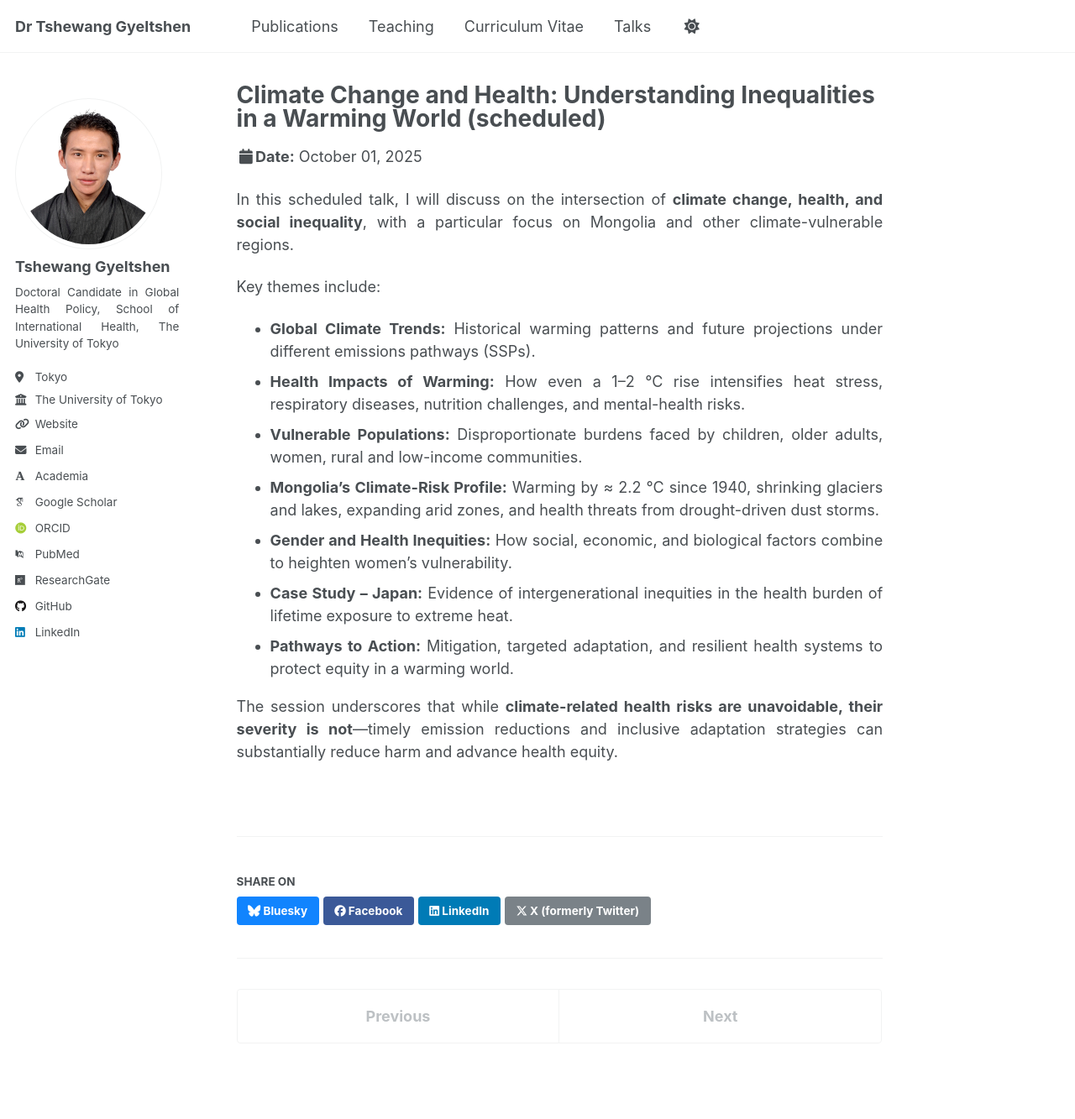
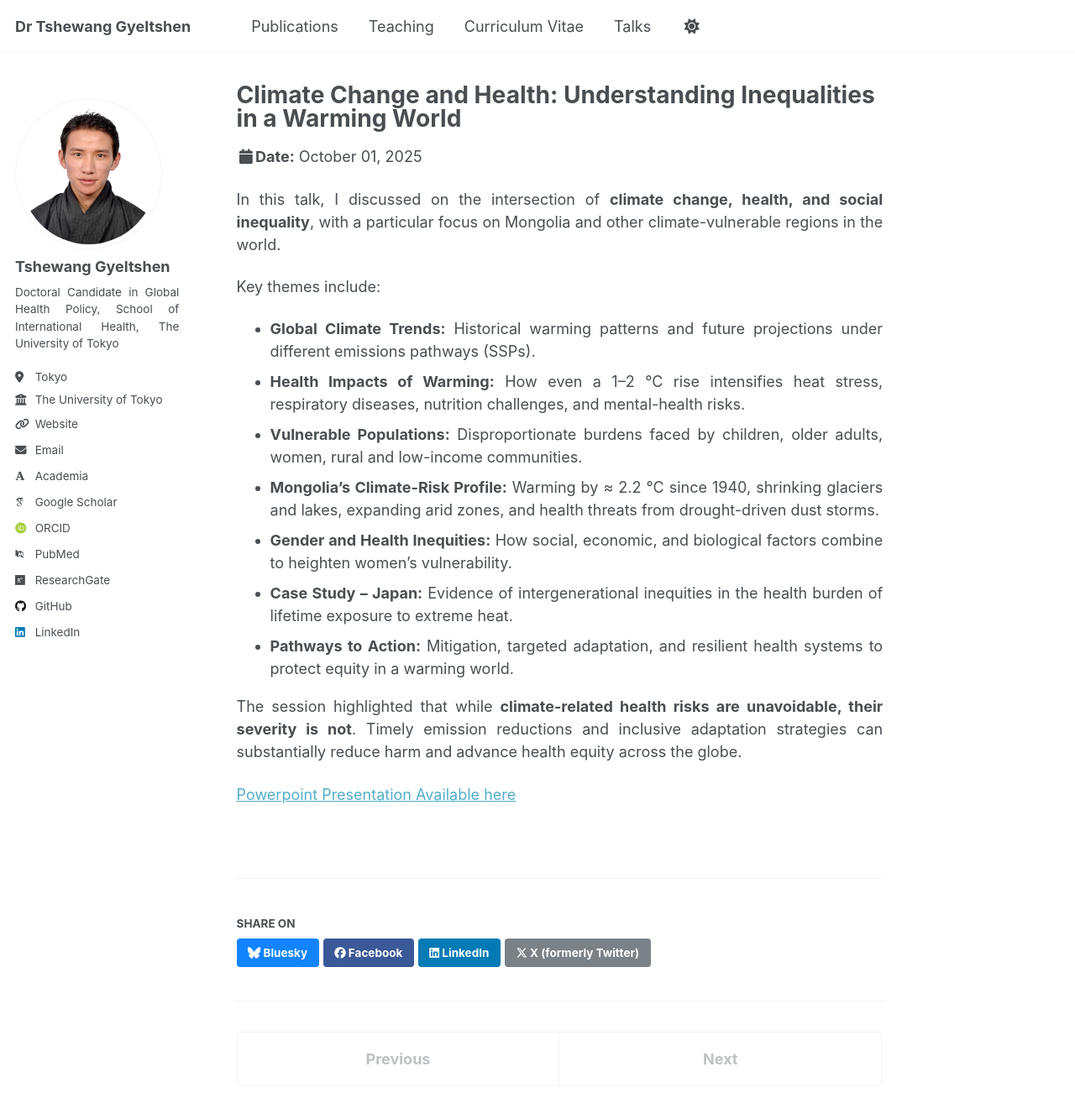
Before and after one commit to tgyeltshen/tgyeltshen.github.io, a Jekyll site: the page built from _talks/2025-10-01-talk-3.md, in a window 1280 px wide and 1400 px high. Shown: the top 1333 px of the window at 84% size. Built offline with Jekyll 4.4.1, drawn with Linux system fonts in a browser that asks for light colours; some web fonts are replaced; a script that is not in the unit is left out.

Commit message:
teachingupdate

```diff
--- a/_talks/2025-10-01-talk-3.md
+++ b/_talks/2025-10-01-talk-3.md
@@ -1,5 +1,5 @@
 ---
-title: "Climate Change and Health: Understanding Inequalities in a Warming World (scheduled)"
+title: "Climate Change and Health: Understanding Inequalities in a Warming World"
 collection: talks
 type: talk
 permalink: /talks/2025-10-01-talk-3
@@ -8,7 +8,7 @@ date: 2025-10-01
 location: "Ulaanbaatar, Mongolia"
 ---
 
-In this scheduled talk, I will discuss on the intersection of **climate change, health, and social inequality**, with a particular focus on Mongolia and other climate-vulnerable regions.
+In this talk, I discussed on the intersection of **climate change, health, and social inequality**, with a particular focus on Mongolia and other climate-vulnerable regions in the world.
 
 Key themes include:
 - **Global Climate Trends:** Historical warming patterns and future projections under different emissions pathways (SSPs).
@@ -19,4 +19,6 @@ Key themes include:
 - **Case Study – Japan:** Evidence of intergenerational inequities in the health burden of lifetime exposure to extreme heat.
 - **Pathways to Action:** Mitigation, targeted adaptation, and resilient health systems to protect equity in a warming world.
 
-The session underscores that while **climate-related health risks are unavoidable, their severity is not**—timely emission reductions and inclusive adaptation strategies can substantially reduce harm and advance health equity.
+The session highlighted that while **climate-related health risks are unavoidable, their severity is not**. Timely emission reductions and inclusive adaptation strategies can substantially reduce harm and advance health equity across the globe.
+
+[Powerpoint Presentation Available here](https://www.slideshare.net/slideshow/climate-change-and-health-understanding-inequalities-in-a-warming-world_02-pptx/283800771)
```
